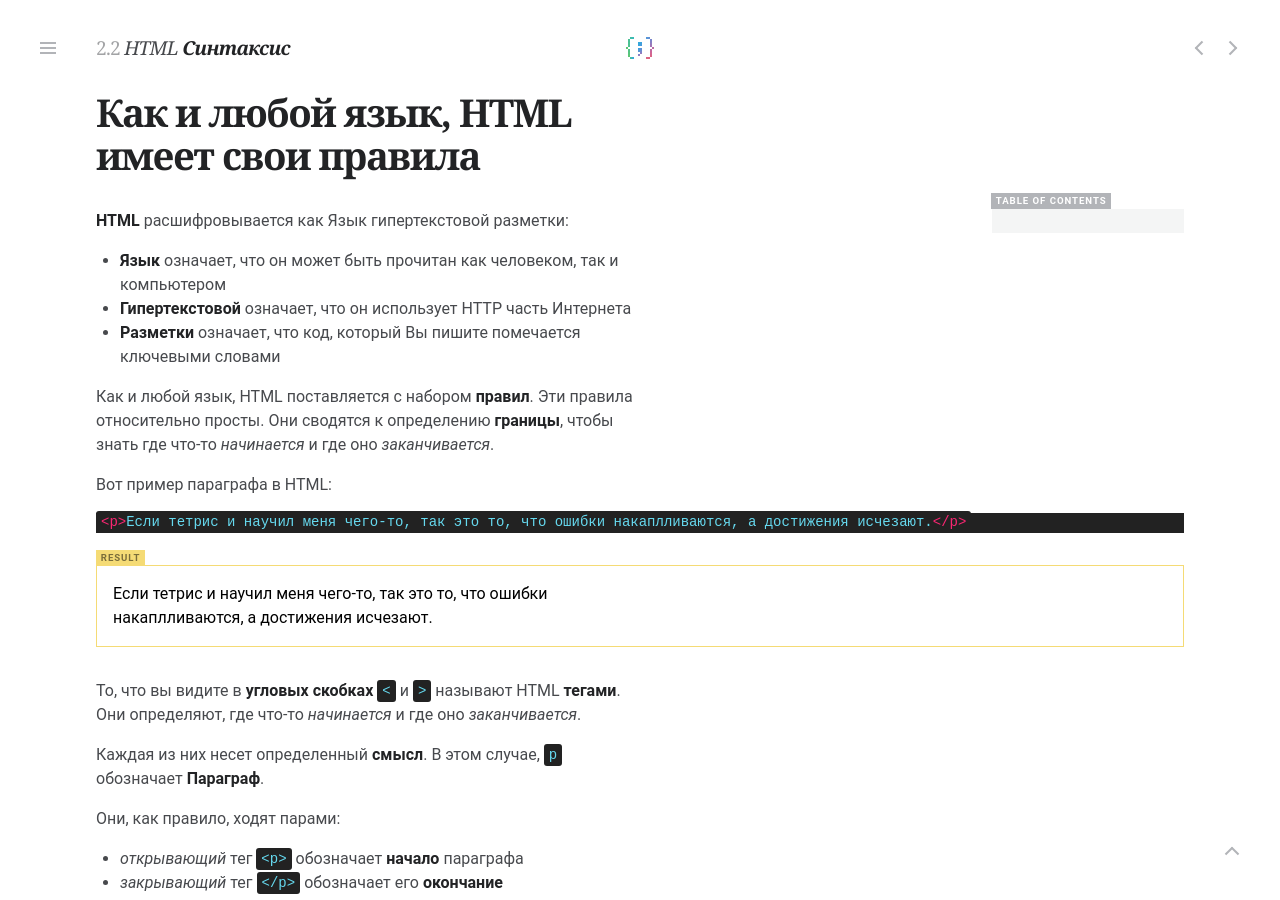
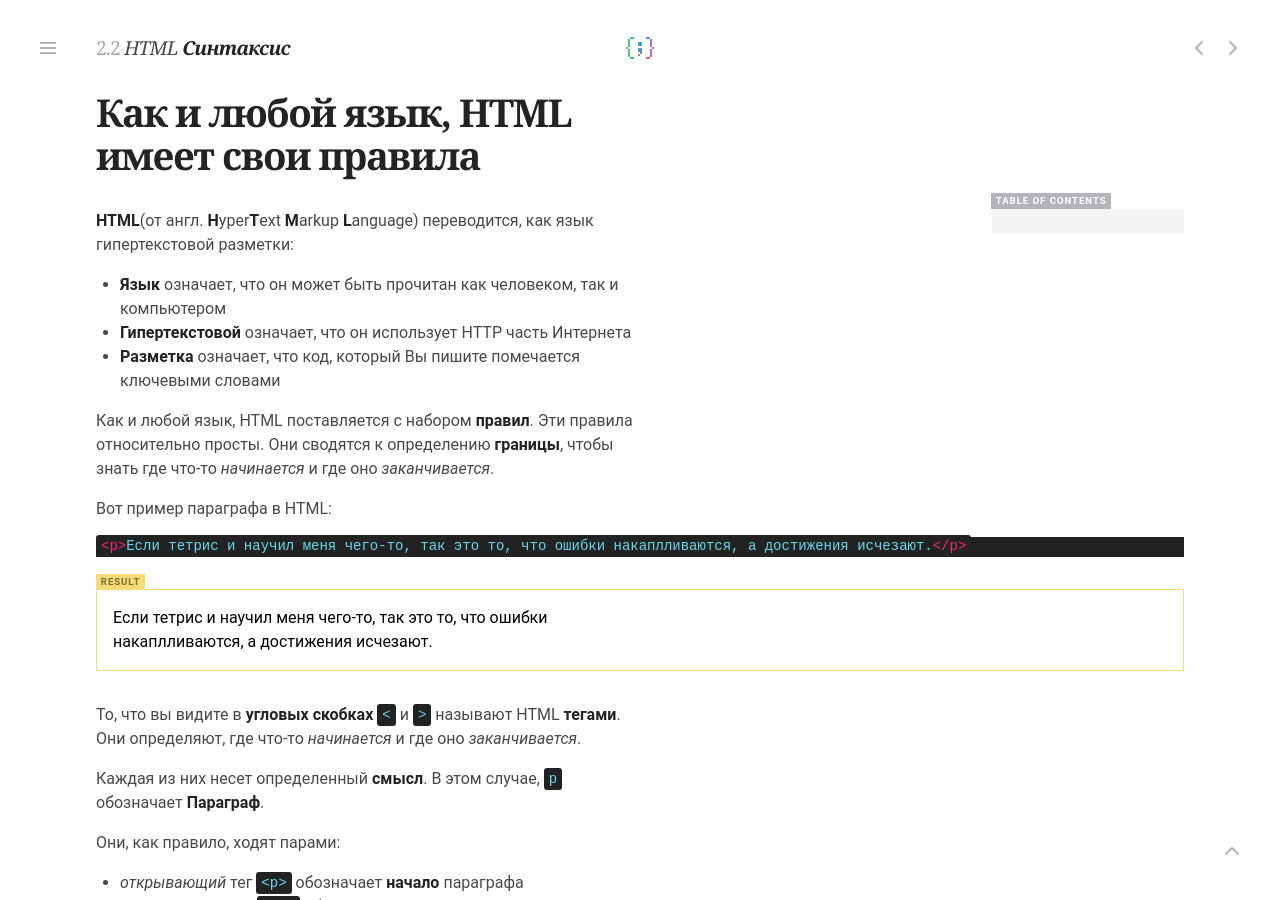
Before and after one commit to jgthms/marksheet, a Jekyll site: the page built from _posts/2015-02-02-html-syntax.md, in a window 1280 px wide and 900 px high. Built offline with Jekyll 4.4.1, drawn with Linux system fonts in a browser that asks for light colours; nearby versions of some CDN libraries; comment, search, counter and statistics services are not loaded.

Commit message:
popravka1
popravka

```diff
--- a/_posts/2015-02-02-html-syntax.md
+++ b/_posts/2015-02-02-html-syntax.md
@@ -5,11 +5,11 @@ subtitle: "Как и любой язык, HTML имеет свои <strong>пр
 section: html
 ---
 
-**HTML** расшифровывается как Язык гипертекстовой разметки:
+**HTML**(от англ. **H**yper**T**ext **M**arkup **L**anguage) переводится, как язык гипертекстовой разметки:
 
 * **Язык** означает, что он может быть прочитан как человеком, так и компьютером
 * **Гипертекстовой** означает, что он использует HTTP часть Интернета
-* **Разметки** означает, что код, который Вы пишите помечается ключевыми словами
+* **Разметка** означает, что код, который Вы пишите помечается ключевыми словами
 
 
 Как и любой язык, HTML поставляется с набором **правил**. Эти правила относительно просты. Они сводятся к определению **границы**, чтобы знать где что-то  _начинается_ и где оно _заканчивается_.
```
